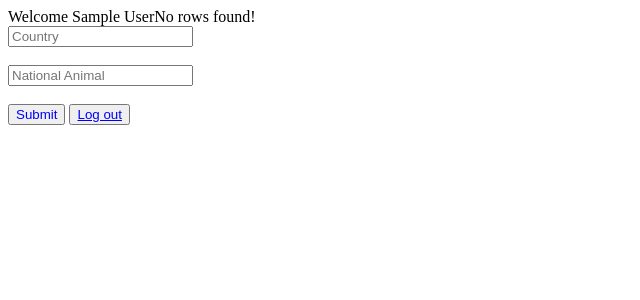
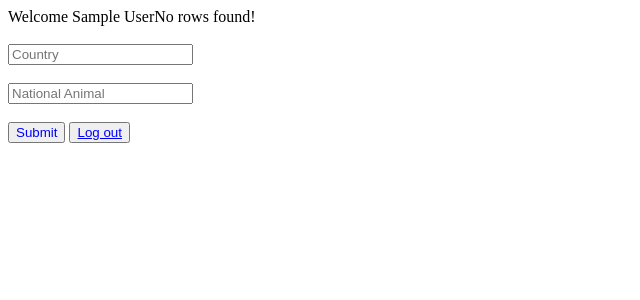
Before and after one commit to PHP-Masters/PHP-Twit, a PHP site: page /edit.php in a window 1280 px wide. Shown: the top 300 px of the page, without its empty margins (0-640 px from the left). Run offline with PHP 8.4, Linux system fonts and the light colour scheme; the visitor is signed in with stand-in values (Sample User, id 1); data that the repository does not hold is empty.

```diff
--- a/edit.php
+++ b/edit.php
@@ -95,13 +95,14 @@
 
     <!-- This is the HTML form that appears in the browser -->
 		<form action="<?=$_SERVER['PHP_SELF']?>" method="post">
-    	<div class="input-group">
-    		<span class="input-group-addon"/span>
+			<br />
+			<div class="input-group">
+    		<span class="input-group-addon"></span>
   			<input type="text" class="form-control" name="country" placeholder="Country" aria-describedby="basic-addon2" value="<?php echo $submitted_country; ?>" >
 			</div>
     	<br />
     	<div class="input-group">
-    		<span class="input-group-addon"/span>
+    		<span class="input-group-addon"/><span>
   			<input type="text" class="form-control" name="animal" placeholder="National Animal" aria-describedby="basic-addon2" value="<?php echo $submitted_national_animal; ?>" />
 			</div>
     	<br />
```
